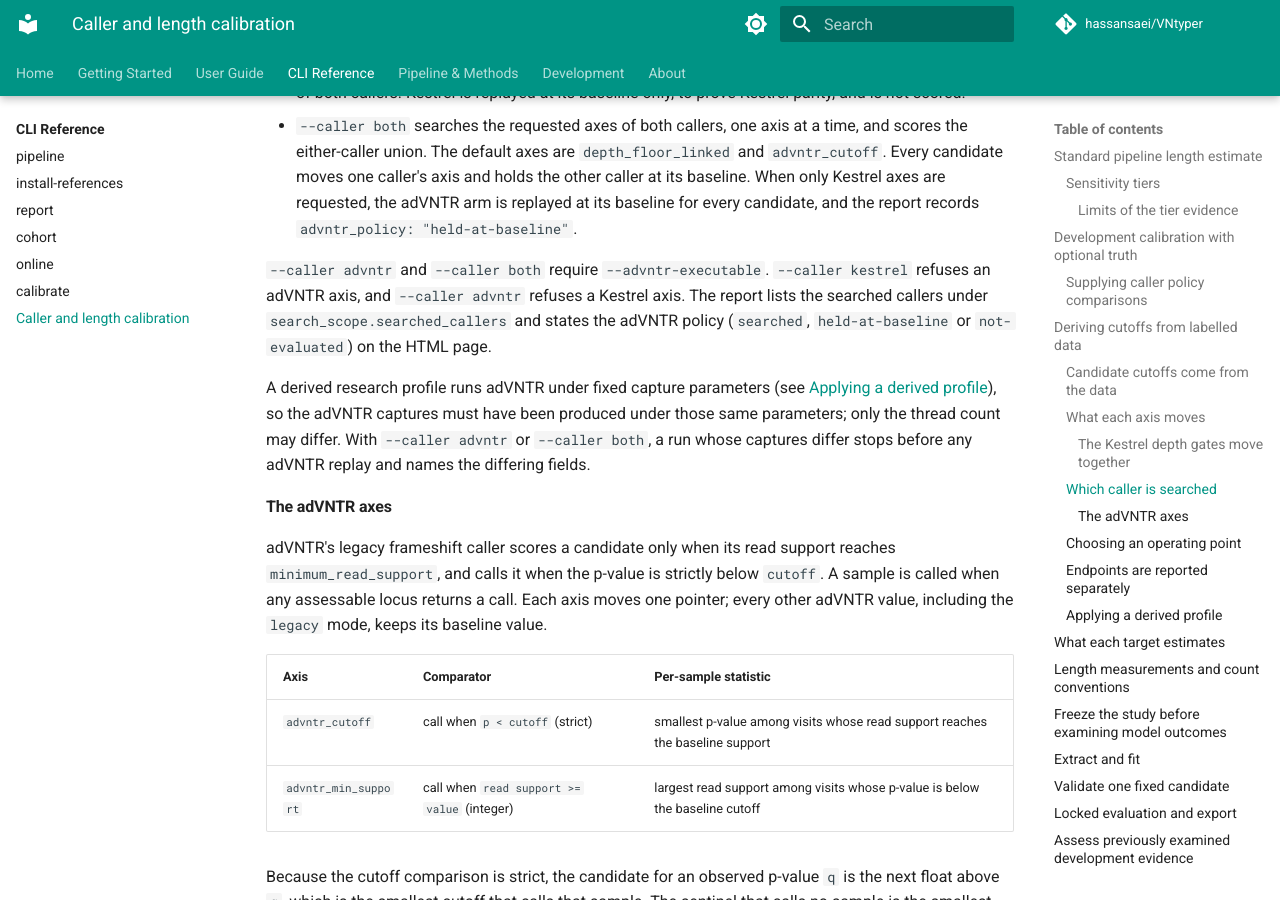
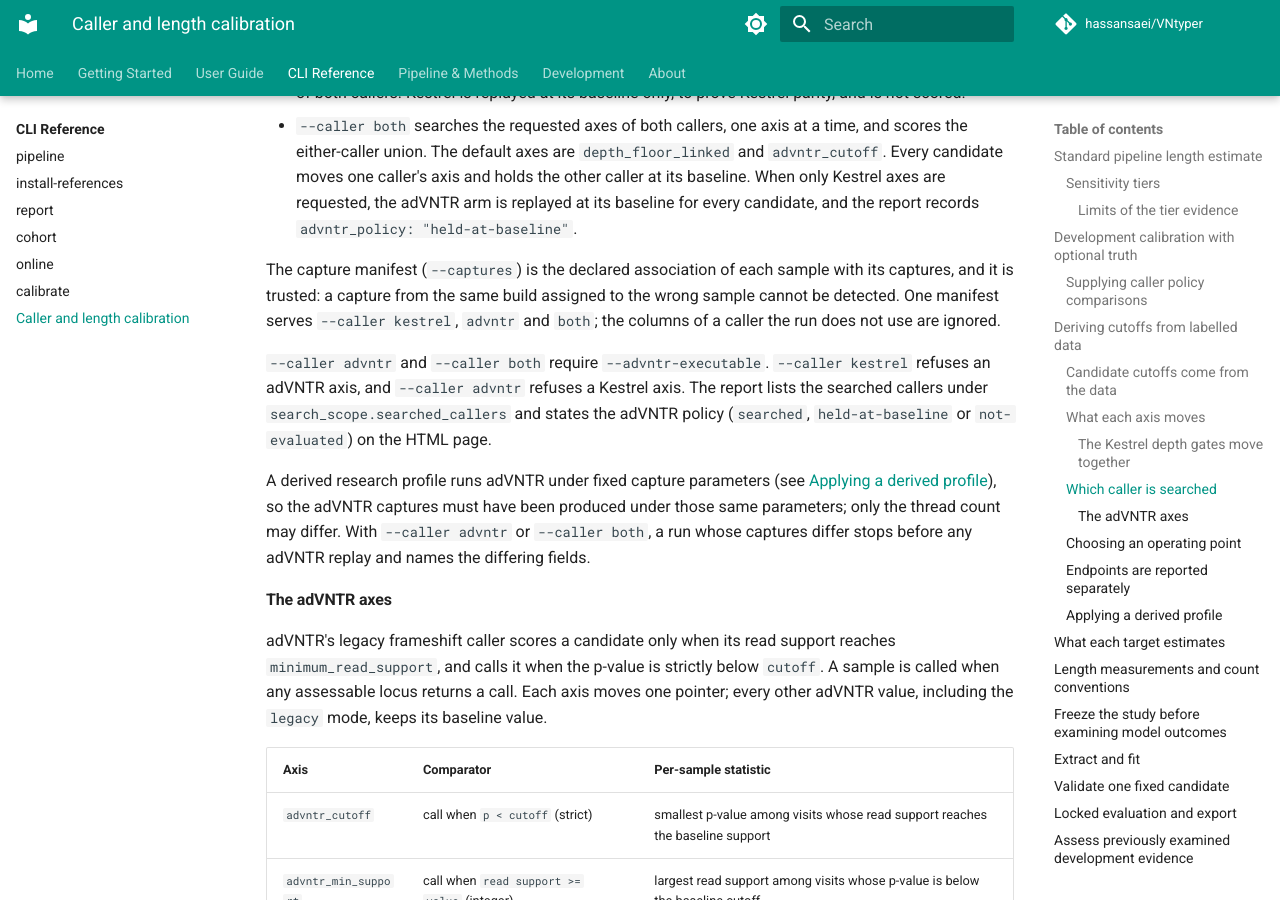
Before and after one commit to hassansaei/VNtyper, an MkDocs documentation site: the page built from docs/cli/calibration-targets.md, in a window 1280 px wide and 900 px high, scrolled down 6486 px. Built offline with MkDocs 1.6.1 and Material for MkDocs 9.7.7, drawn with Linux system fonts in a browser that asks for light colours; comment, search, counter and statistics services are not loaded.

Commit message:
docs(calibration): state that the capture manifest is a trusted association
The capture manifest is the only link between a sample and its captures; a
same-build capture assigned to the wrong sample is not detectable. One
manifest now serves --caller kestrel, advntr and both, and the columns of a
caller the run does not use are ignored.

Refs #269

Co-Authored-By: Claude Opus 5.5 <noreply@anthropic.com>

```diff
--- a/docs/cli/calibration-targets.md
+++ b/docs/cli/calibration-targets.md
@@ -276,6 +276,11 @@ filtered out.
   its baseline. When only Kestrel axes are requested, the adVNTR arm is replayed at its
   baseline for every candidate, and the report records
   `advntr_policy: "held-at-baseline"`.
+
+The capture manifest (`--captures`) is the declared association of each sample with its
+captures, and it is trusted: a capture from the same build assigned to the wrong sample
+cannot be detected. One manifest serves `--caller kestrel`, `advntr` and `both`; the
+columns of a caller the run does not use are ignored.
 
 `--caller advntr` and `--caller both` require `--advntr-executable`. `--caller kestrel`
 refuses an adVNTR axis, and `--caller advntr` refuses a Kestrel axis. The report lists the
```
